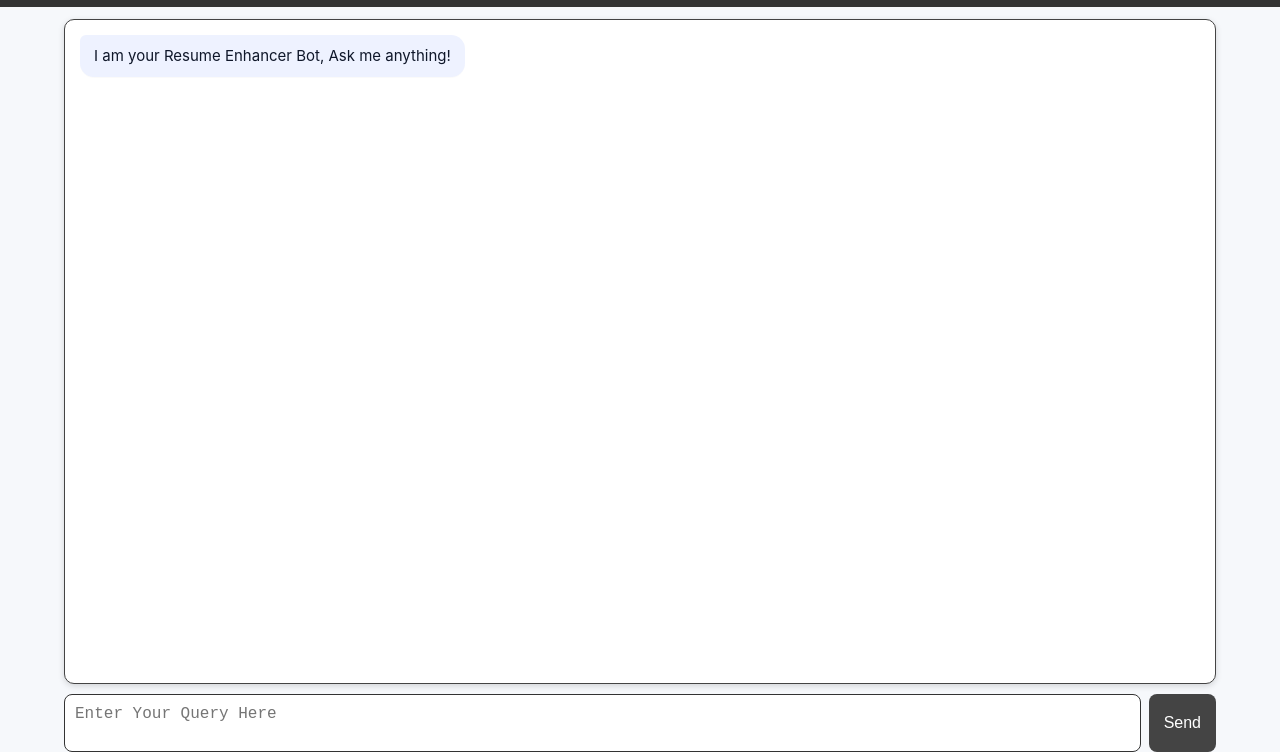
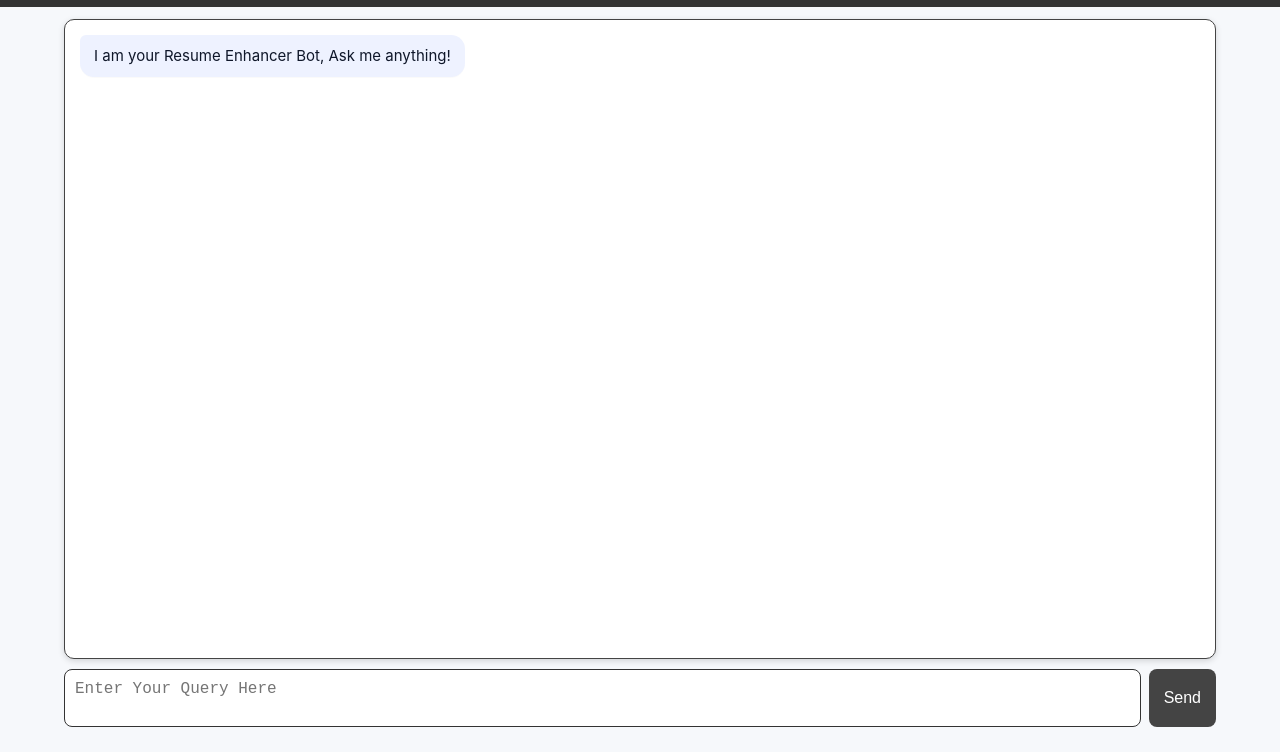
Before and after one commit to MxAli-56/Resume_Enhancer_Bot, a plain HTML site: page frontend/index.html in a window 1280 px wide. Shown: the part 48-800 px from the top of the page. Drawn offline with Linux system fonts and the light colour scheme.

Commit message:
Fixed some scrolling issues

```diff
--- a/frontend/style.css
+++ b/frontend/style.css
@@ -77,6 +77,9 @@ nav {
   box-shadow: 0 2px 6px rgba(0,0,0,0.15);
   display: flex;
   flex-direction: column;
+  height: 66vh;            /* fixed height (desktop & large screens) */
+  max-height: 80vh;        /* prevent overflow */
+  overflow-y: auto;        /* scroll when full */
 }
 
 /* ---------- Message bubbles ---------- */
```
